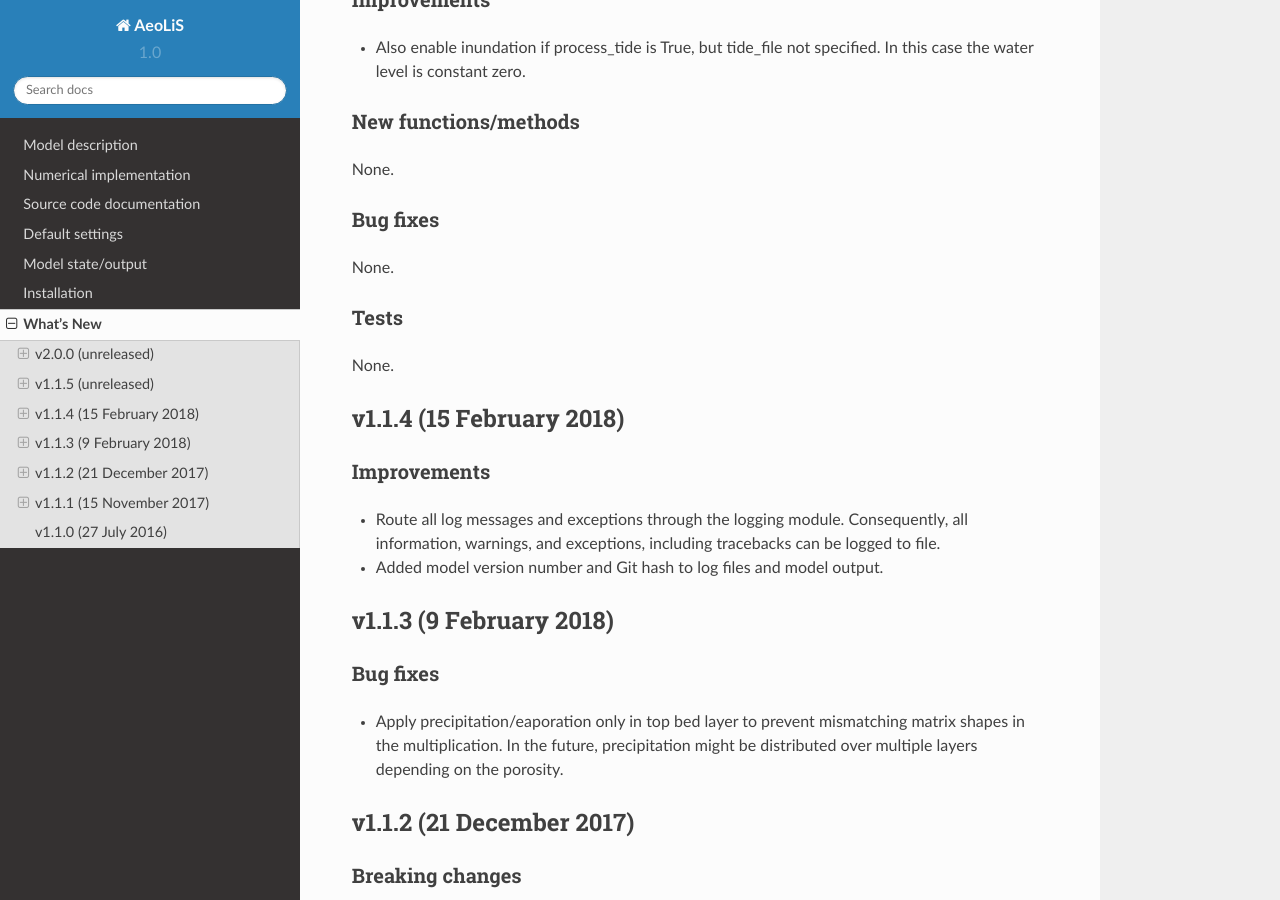
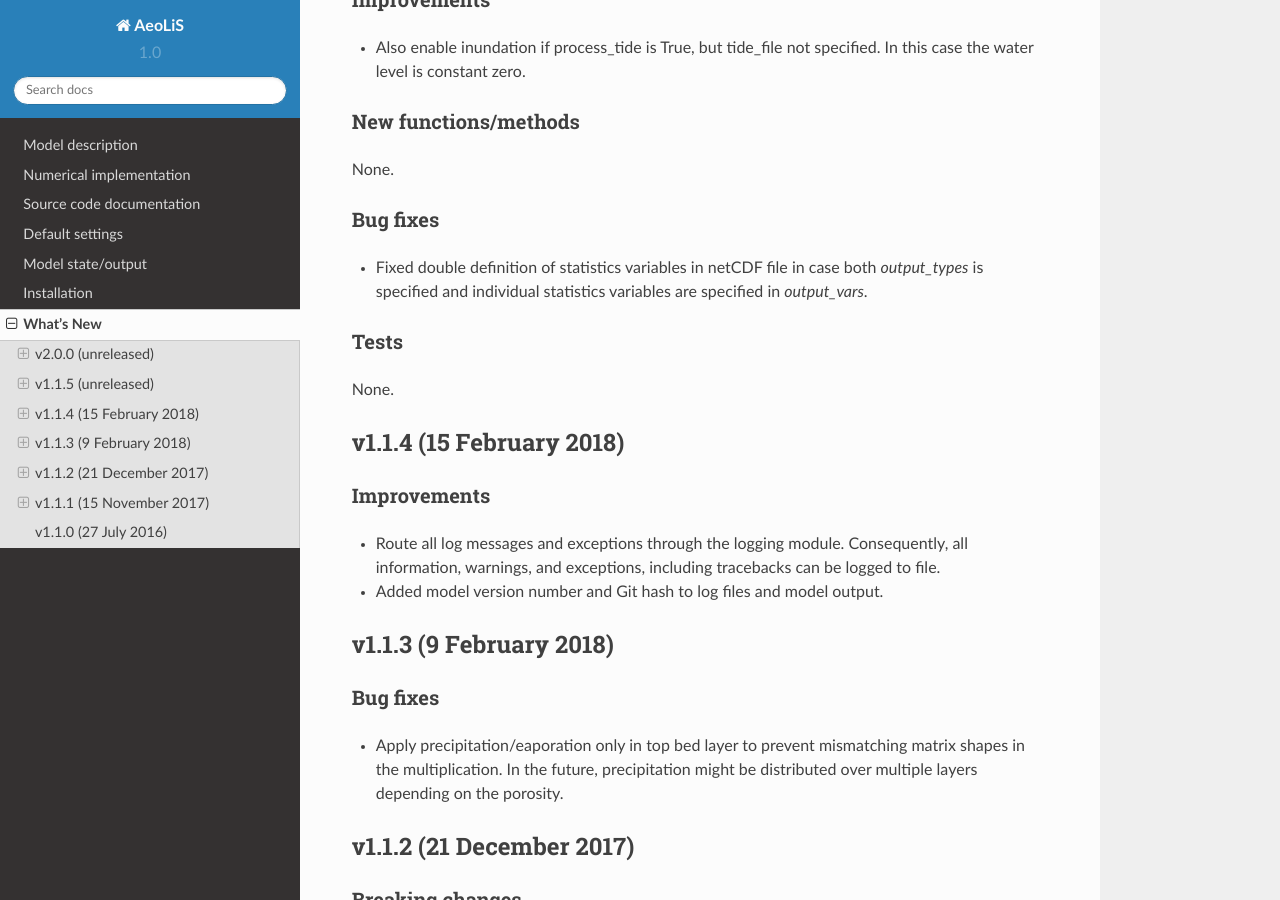
Before and after one commit to openearth/aeolis-python, a Sphinx documentation site: the page built from docs/whatsnew.rst, in a window 1280 px wide and 900 px high, scrolled down 874 px. Built offline with Sphinx 7.4.7 and the Read the Docs theme 2.0.0, drawn with Linux system fonts in a browser that asks for light colours.

Commit message:
Fixed bug in definition of statistical variables in input

```diff
--- a/docs/whatsnew.rst
+++ b/docs/whatsnew.rst
@@ -60,7 +60,9 @@ None.
 Bug fixes
 ^^^^^^^^^
 
-None.
+* Fixed double definition of statistics variables in netCDF file in
+  case both `output_types` is specified and individual statistics
+  variables are specified in `output_vars`.
 
 Tests
 ^^^^^
```
Also changed, not shown: 1 other file.
